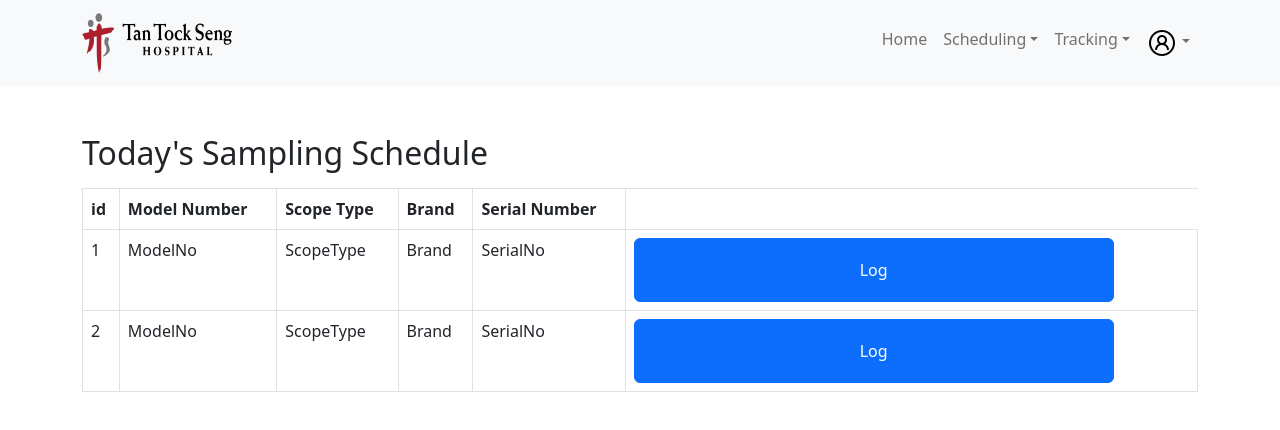
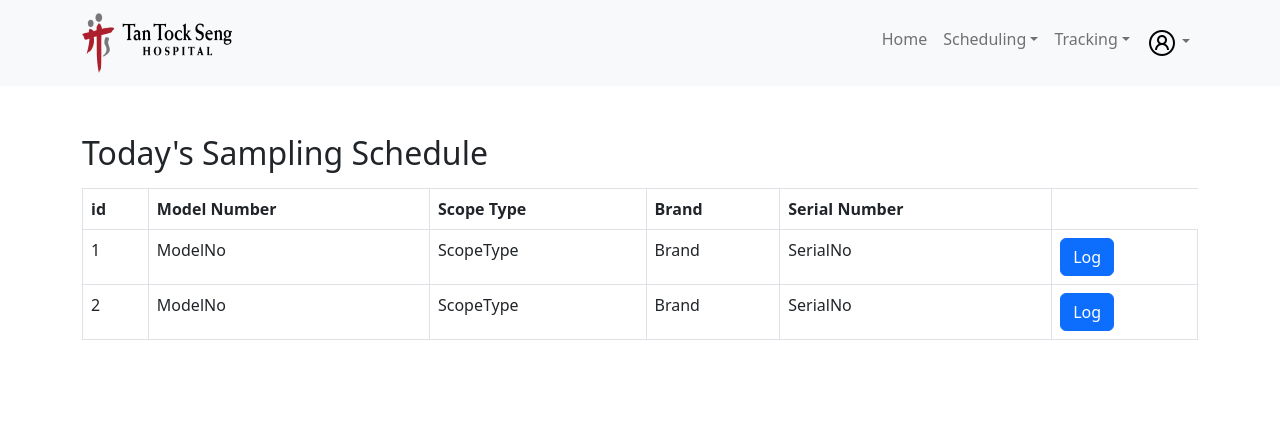
Before and after one commit to RyujiRoarar99/2102, a React (Create React App) app in the folder 2102-scheduler/: page /Home in a window 1280 px wide. Shown: the top 430 px of the page. Built offline with nearby package versions, Linux system fonts and the light colour scheme.

Commit message:
sum fixes

```diff
--- a/2102-scheduler/src/components/LogInForm.css
+++ b/2102-scheduler/src/components/LogInForm.css
@@ -27,7 +27,7 @@
   justify-content: space-around;
 }
 
-input {
+.input-login {
   border: none;
   background-color: rgb(229, 226, 226);
   height: 4em;
@@ -37,7 +37,7 @@ input {
   padding: 2em;
 }
 
-input:focus{
+.input-login:focus{
   outline-color: rgb(32, 177, 255);
 }
 
--- a/2102-scheduler/src/components/NavBar.js
+++ b/2102-scheduler/src/components/NavBar.js
@@ -59,7 +59,7 @@ const NavBar = () => {
                             align="end"
                         >
                             <NavDropdown.Item disabled>Name</NavDropdown.Item>
-                            <NavDropdown.Item href="/LogOut">
+                            <NavDropdown.Item href="/">
                                 Log Out
                             </NavDropdown.Item>
                         </NavDropdown>
--- a/2102-scheduler/src/components/RegisterForm.css
+++ b/2102-scheduler/src/components/RegisterForm.css
@@ -1,8 +1,3 @@
-* {
-  margin: 0;
-  box-sizing: border-box;
-}
-
 .page-register {
   height: 100vh;
   width: 100%;
@@ -27,7 +22,7 @@
   justify-content: space-around;
 }
 
-input {
+.input-register {
   border: none;
   background-color: rgb(229, 226, 226);
   height: 4em;
@@ -37,7 +32,7 @@ input {
   padding: 2em;
 }
 
-input:focus {
+.input-register:focus {
   outline-color: rgb(32, 177, 255);
 }
 
```
Also changed, not shown: 2102-scheduler/src/routes/LogInPage.js (+9 -10 lines).
